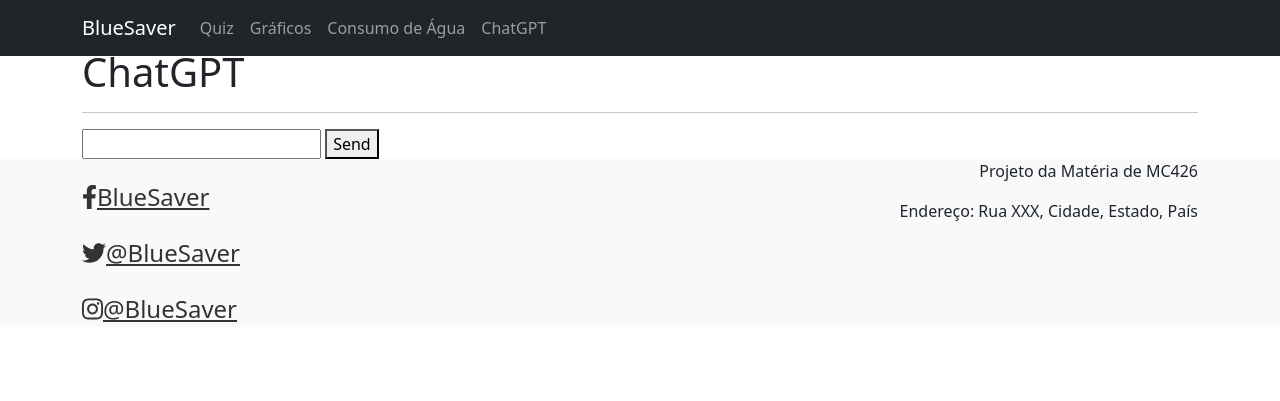
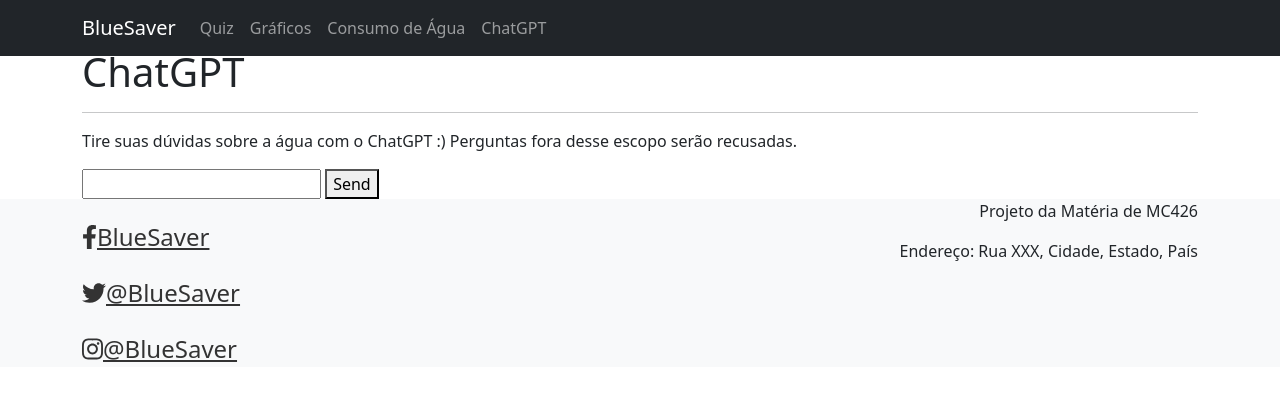
Before and after one commit to Sergio-Daniel-Pires/BlueSaver, a Flask app: page /chatgpt/ in a window 1280 px wide. Shown: the top 401 px of the page. Run offline with Flask 3, Linux system fonts and the light colour scheme; parts of the project's set-up code (start-up, migrations or seed data) failed here and were passed over.

Commit message:
Atualiza html do chatgpt

```diff
--- a/templates/chatgpt.html
+++ b/templates/chatgpt.html
@@ -6,6 +6,8 @@
     <h1>ChatGPT</h1>
     <hr>
 
+    <p>Tire suas dúvidas sobre a água com o ChatGPT :) Perguntas fora desse escopo serão recusadas.</p>
+
     <div id="chat-container">
         <div id="chat-log"></div>
         <input type="text" id="user-input" />
```
Also changed, not shown: README.md.
